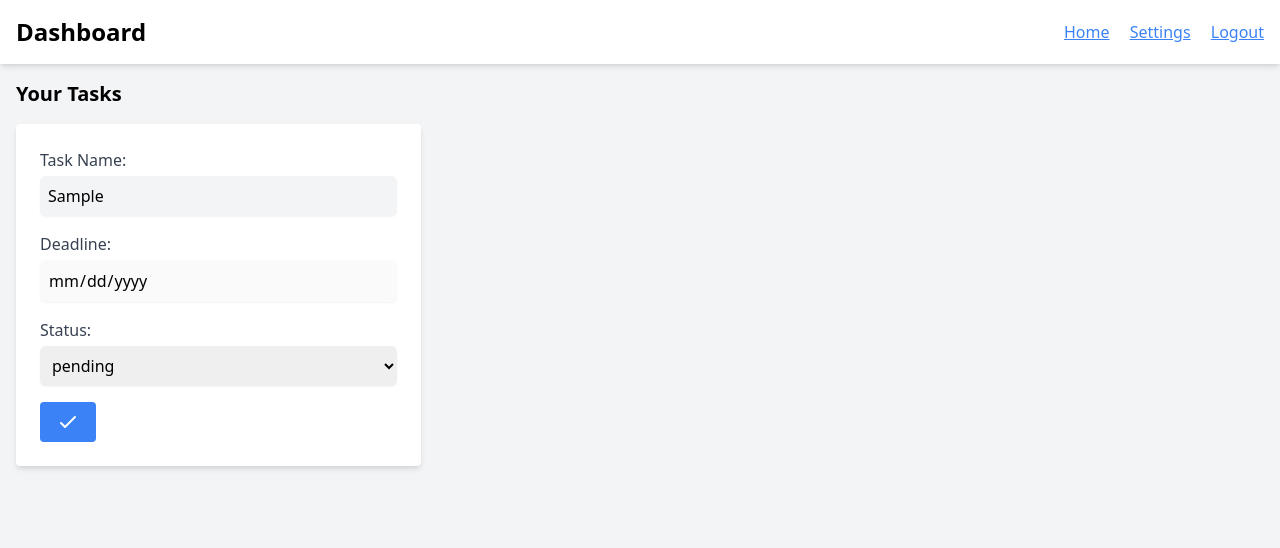
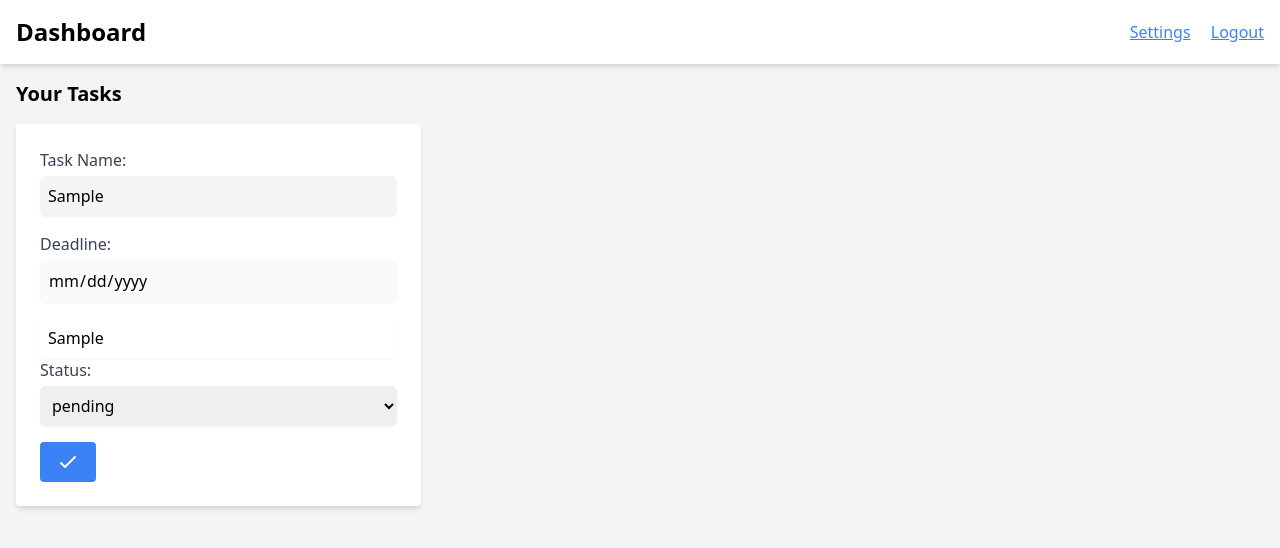
Before and after one commit to dansarpong/task_management_system, a Flask app: template templates/members.html in a window 1280 px wide. Shown: the top 548 px of the page. Run offline with Flask 3, Linux system fonts and the light colour scheme; the template is opened without the code that fills it: most values are stand-ins (such as "Sample title", 1, 10 or a date in 2020).

Commit message:
Quick fix
Refactor task handling and urls
Improve form structure

```diff
--- a/app.py
+++ b/app.py
@@ -176,7 +176,7 @@ def create_task():
     task_name = request.form['name']
     task_status = request.form['status']
     task_assignee = request.form['assignee']
-    task_deadline = request.form['deadline'] or None
+    task_deadline = request.form.get('deadline', "")
     payload = json.dumps({
         "name": task_name,
         "status": task_status,
@@ -201,7 +201,7 @@ def update_task(task_id):
     task_name = request.form['name']
     task_status = request.form['status']
     task_assignee = request.form['assignee']
-    task_deadline = request.form['deadline'] or None
+    task_deadline = request.form.get('deadline', "")
     payload = json.dumps({
         "name": task_name,
         "status": task_status,
--- a/templates/admin.html
+++ b/templates/admin.html
@@ -63,6 +63,7 @@
                             <path stroke-linecap="round" stroke-linejoin="round" stroke-width="2" d="M5 13l4 4L19 7"/>
                         </svg>
                     </button>
+            </form>
                 <form method="POST" action="{{ url_for('delete_task', task_id=task.id.N) }}">
                     <button type="submit" class="bg-red-500 text-white py-2 px-4 rounded" title="Delete Task">
                         <svg xmlns="http://www.w3.org/2000/svg" class="h-6 w-6" fill="none" viewBox="0 0 24 24" stroke="currentColor">
@@ -71,7 +72,6 @@
                     </button>
                 </form>
             </div>
-            </form>
         </div>
         {% endfor %}
     </div>
--- a/templates/dashboard_base.html
+++ b/templates/dashboard_base.html
@@ -9,9 +9,8 @@
 <body class="bg-gray-100">
     <nav class="bg-white shadow-md">
         <div class="container mx-auto p-4 flex justify-between items-center">
-            <h1 class="text-2xl font-bold">Dashboard</h1>
+            <a href="{{ url_for('index') }}"><h1 class="text-2xl font-bold">Dashboard</h1></a>
             <div>
-                <a href="{{ url_for('index') }}" class="text-blue-500 underline ml-4">Home</a>
                 <a href="{{ url_for('settings') }}" class="text-blue-500 underline ml-4">Settings</a>
                 <a href="{{ url_for('logout') }}" class="text-blue-500 underline ml-4">Logout</a>
             </div>
--- a/templates/members.html
+++ b/templates/members.html
@@ -17,6 +17,10 @@
                     <label for="deadline" class="block text-gray-700">Deadline:</label>
                     <input type="date" name="deadline" value="{{ task.deadline.S }}" class="mt-1 block w-full border-gray-500 rounded-md shadow-sm p-2" disabled>
                 </div>
+                <div>
+                    <label for="assignee" hidden>Assignee:</label>
+                    <input type="text" name="assignee" value="{{ task.assignee.S }}" class="mt-1 block w-full border-gray-500 rounded-md shadow-sm p-2" hidden>
+                </div>
                 <div class="form-group mb-4">
                     <label for="status" class="block text-gray-700">Status:</label>
                     <select name="status" class="mt-1 block w-full border-gray-500 rounded-md shadow-sm p-2">
--- a/templates/settings.html
+++ b/templates/settings.html
@@ -9,10 +9,9 @@
 <body class="bg-gray-100">
     <nav class="bg-white shadow-md">
         <div class="container mx-auto p-4 flex justify-between items-center">
-            <h1 class="text-2xl font-bold">Settings</h1>
+            <a href="{{ url_for('settings') }}"><h1 class="text-2xl font-bold">Settings</h1></a>
             <div>
                 <a href="{{ url_for('index') }}" class="text-blue-500 underline ml-4">Home</a>
-                <a href="{{ url_for('settings') }}" class="text-blue-500 underline ml-4">Settings</a>
                 <a href="{{ url_for('logout') }}" class="text-blue-500 underline ml-4">Logout</a>
             </div>
         </div>
```
Lines whose indentation alone changed are shown as unchanged.
